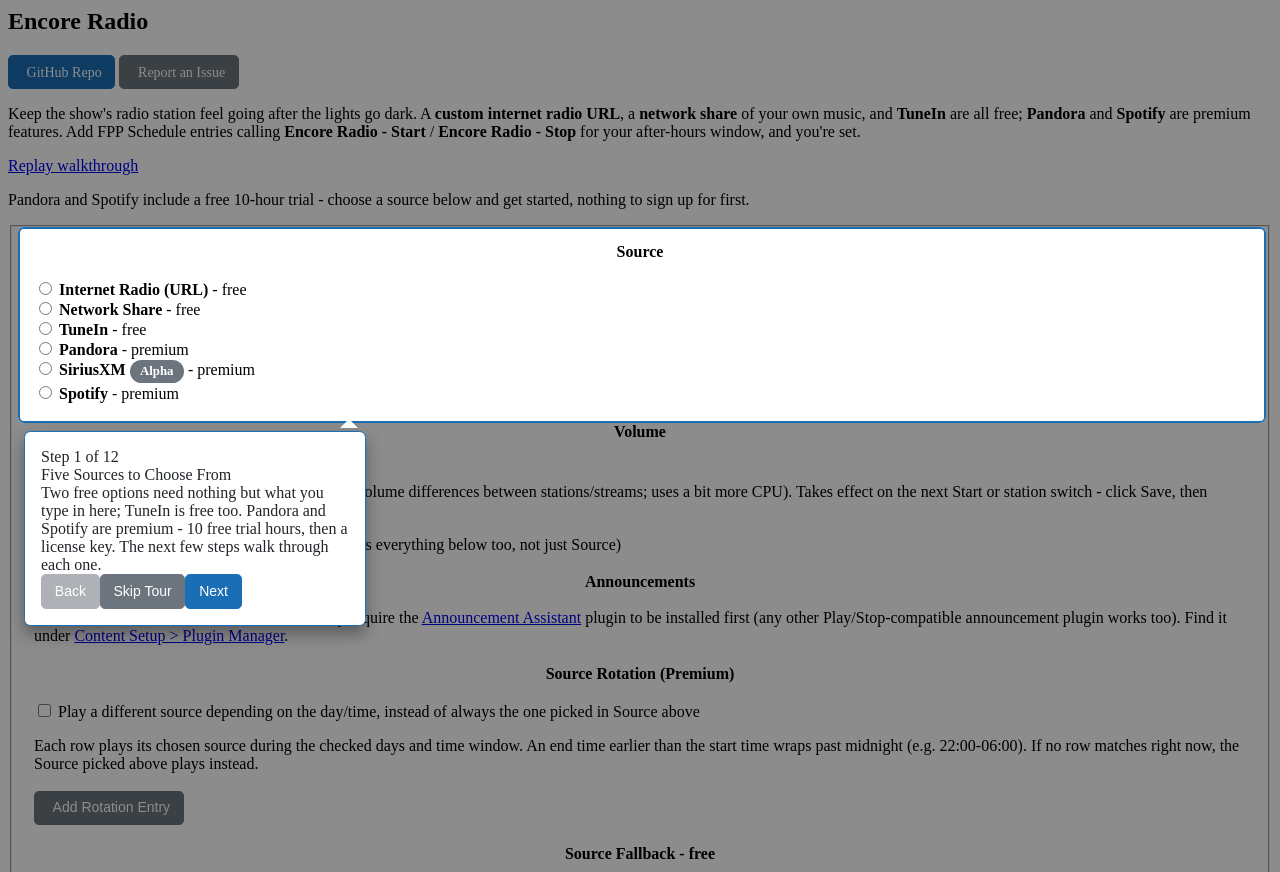
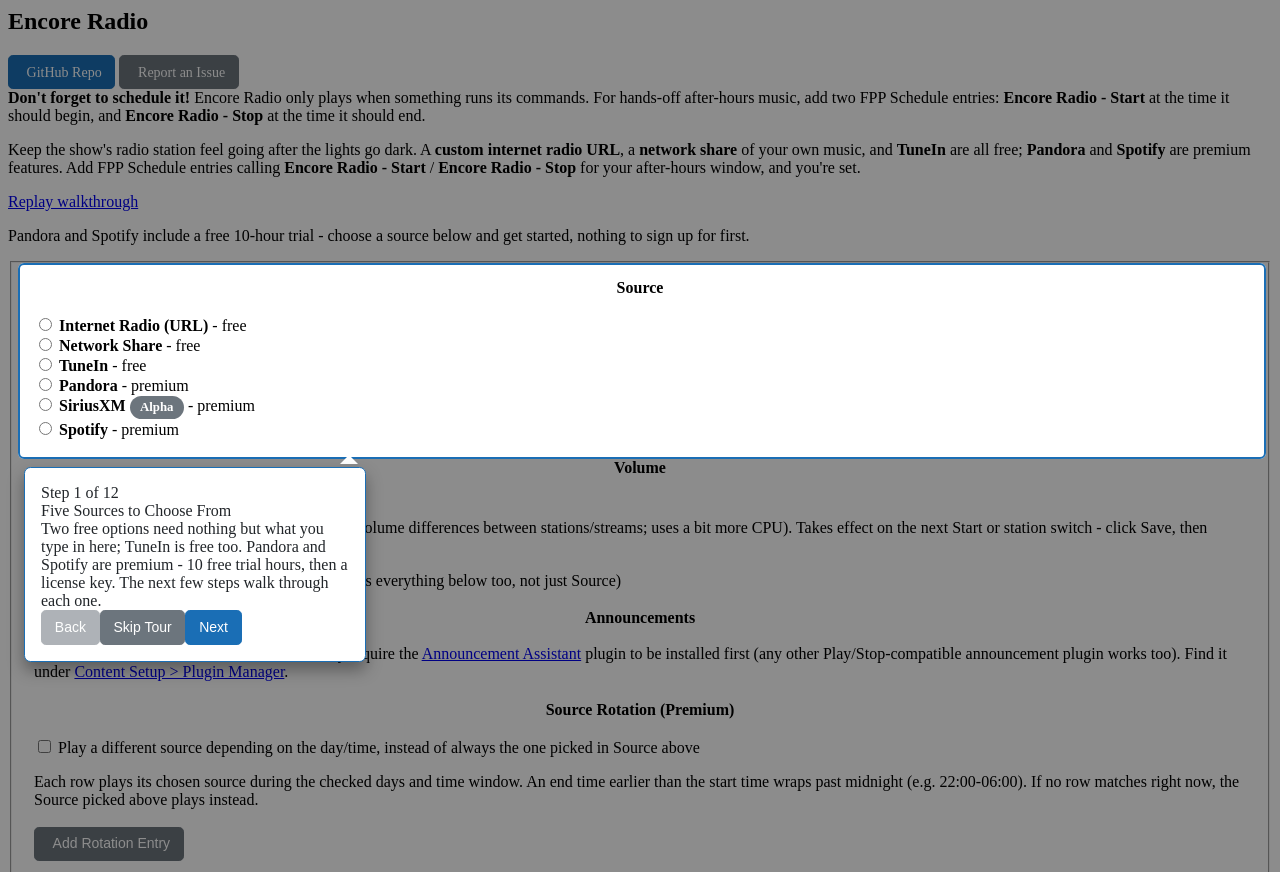
Before and after one commit to focusedonsound/fpp-EncoreRadio, a PHP site: page / in a window 1280 px wide. Shown: the top 872 px of the page. Run offline with PHP 8.4, Linux system fonts and the light colour scheme; data that the repository does not hold is empty.

Commit message:
Add schedule reminder banner to plugin page
Encore Radio only plays when its Start/Stop commands run, so add a
prominent reminder at the top of the page telling the user to create
FPP Schedule entries for Encore Radio - Start and Encore Radio - Stop
for their after-hours window.

```diff
--- a/www/index.php
+++ b/www/index.php
@@ -196,6 +196,18 @@ $premiumUnlocked = $trialSecondsRemaining > 0 || $hasLicenseKey;
     </a>
   </div>
 </div>
+
+<div class="alert alert-warning d-flex align-items-center gap-2 mb-3" role="alert">
+  <i class="fas fa-fw fa-calendar-check"></i>
+  <div>
+    <strong>Don't forget to schedule it!</strong> Encore Radio only plays
+    when something runs its commands. For hands-off after-hours music, add
+    two FPP Schedule entries: <strong>Encore Radio - Start</strong> at the
+    time it should begin, and <strong>Encore Radio - Stop</strong> at the
+    time it should end.
+  </div>
+</div>
+
 <p class="text-muted">
   Keep the show's radio station feel going after the lights go dark.
   A <strong>custom internet radio URL</strong>, a <strong>network
```
